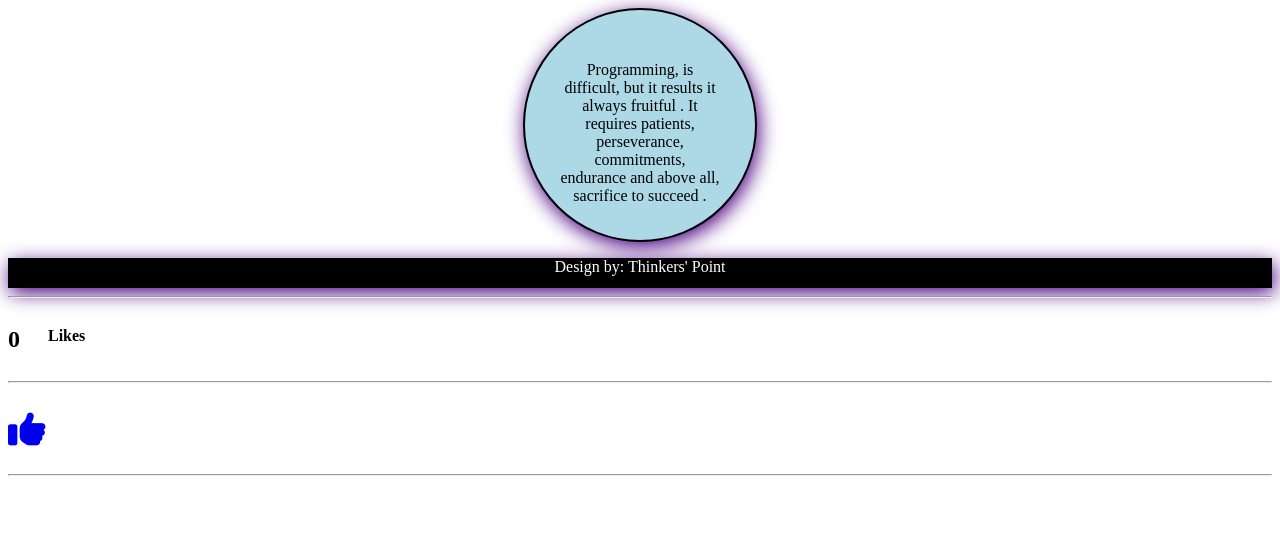
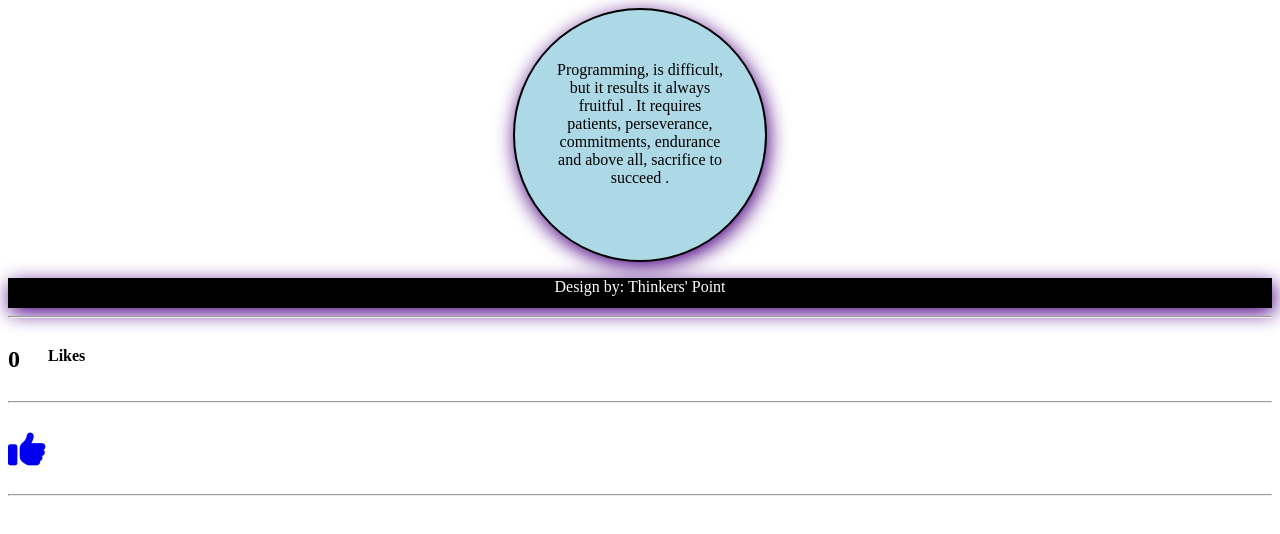
Before and after one commit to Ahmed-Dauda/clickAndCount, a plain HTML site: page index.html in a window 1280 px wide. Drawn offline with Linux system fonts and the light colour scheme.

Commit message:
click me and count1

```diff
--- a/index.html
+++ b/index.html
@@ -40,8 +40,8 @@ padding: 35px;
 text-align: center;
 border-radius: 50%;
 border: 2px solid black;
-width: 160px;
-height: 160px;
+width: 180px;
+height: 180px;
 background-color: lightblue;
 box-shadow: 2px 5px 20px  indigo;
 }
```
